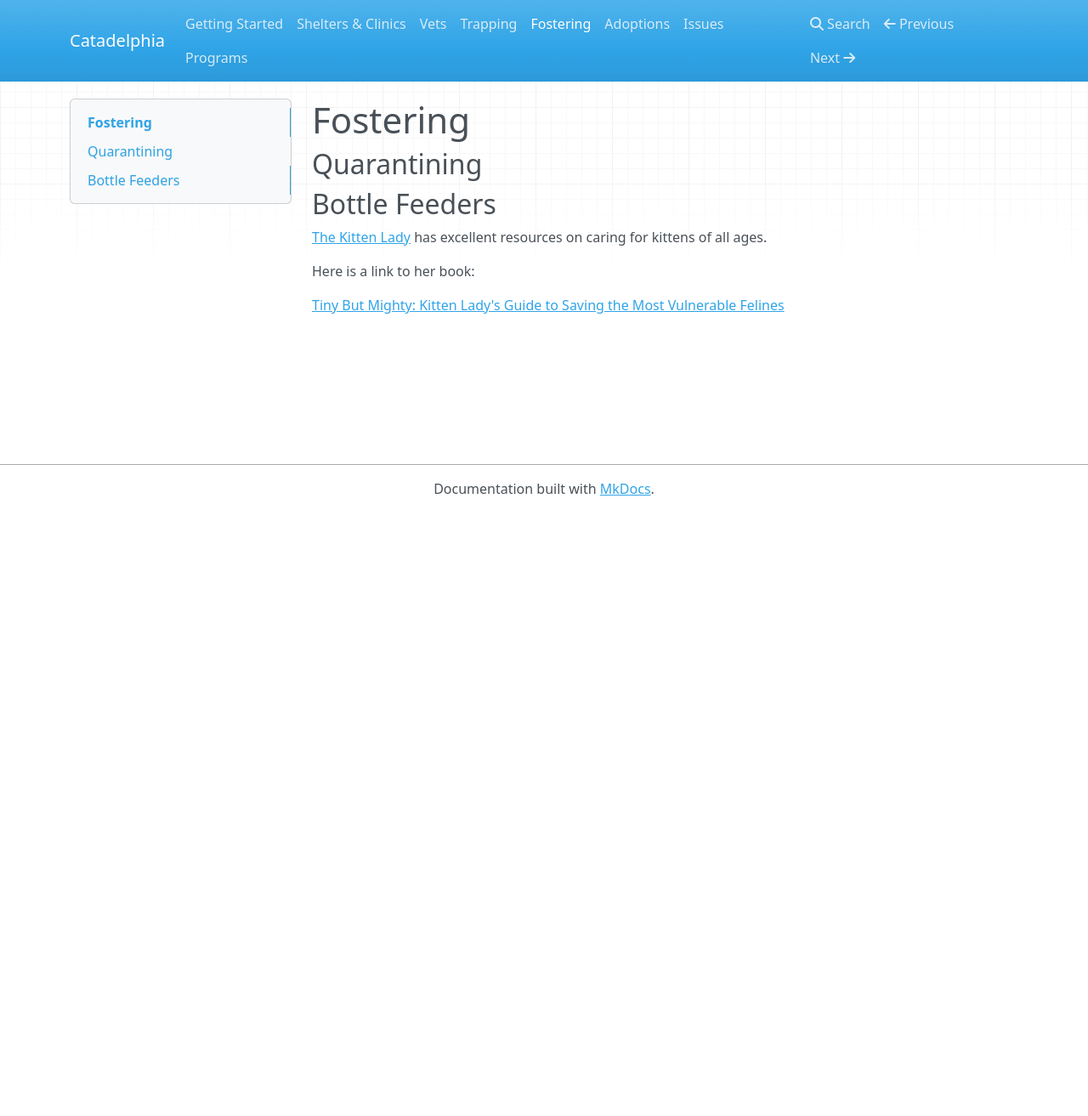
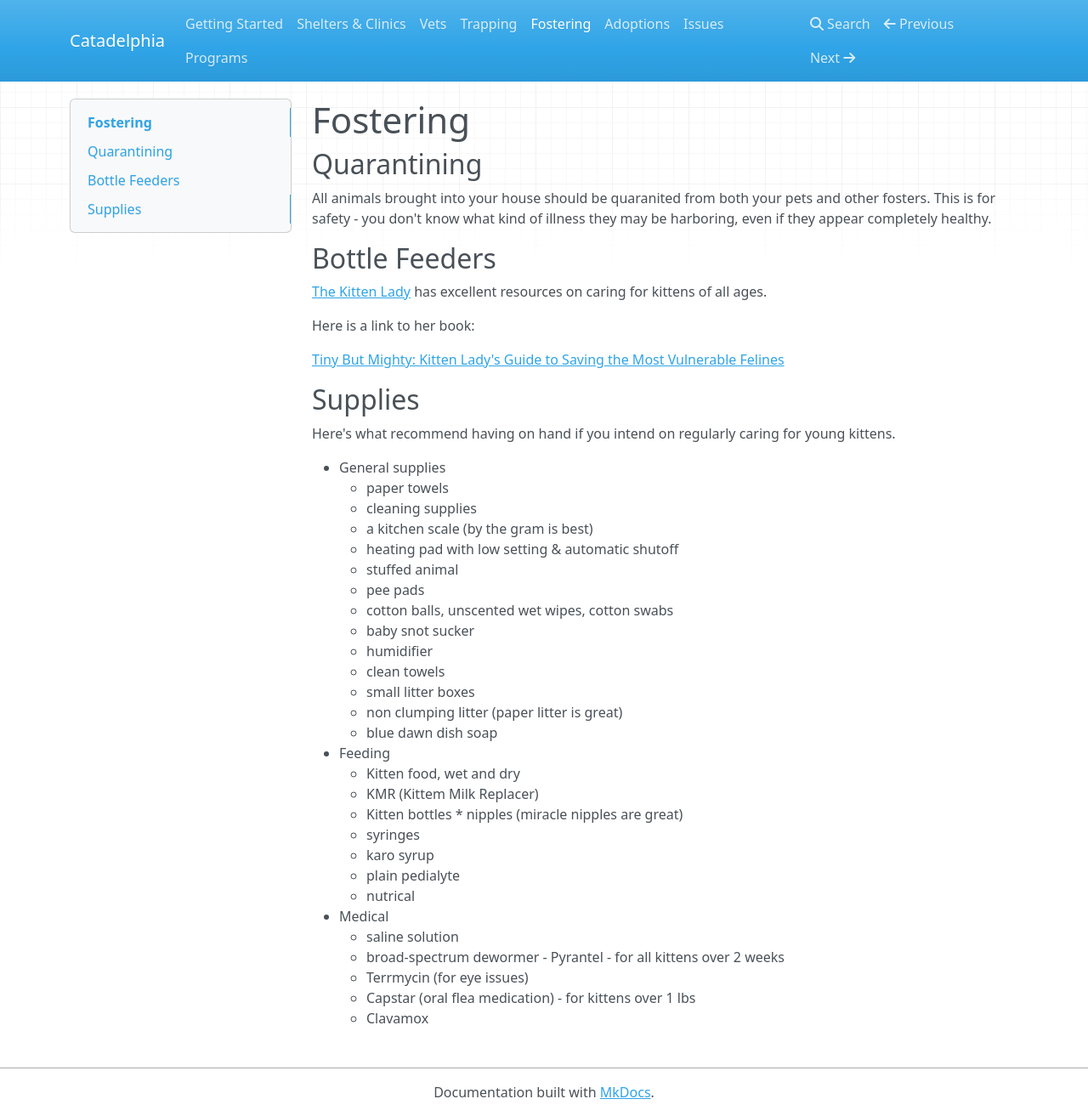
Before and after one commit to AlannaBurke/catadelphia, an MkDocs documentation site: the page built from docs/fostering.md, in a window 1280 px wide and 1313 px high. Shown: the whole window at 85% size. Built offline with MkDocs 1.6.1, drawn with Linux system fonts in a browser that asks for light colours; nearby versions of some CDN libraries.

Commit message:
Adding info.

```diff
--- a/docs/fostering.md
+++ b/docs/fostering.md
@@ -1,8 +1,41 @@
 # Fostering
 ## Quarantining
+All animals brought into your house should be quaranited from both your pets and other fosters. This is for safety - you don't know what kind of illness they may be harboring, even if they appear completely healthy.
 ## Bottle Feeders
 [The Kitten Lady](http://www.kittenlady.org/savekittens) has excellent resources on caring for kittens of all ages.
 
 Here is a link to her book:
 
 [Tiny But Mighty: Kitten Lady's Guide to Saving the Most Vulnerable Felines](https://www.amazon.com/Tiny-But-Mighty-Vulnerable-Felines/dp/1524744069/)
+
+## Supplies
+Here's what recommend having on hand if you intend on regularly caring for young kittens.
+
+ * General supplies
+    * paper towels
+    * cleaning supplies
+    * a kitchen scale (by the gram is best)
+    * heating pad with low setting & automatic shutoff
+    * stuffed animal
+    * pee pads
+    * cotton balls, unscented wet wipes, cotton swabs
+    * baby snot sucker
+    * humidifier
+    * clean towels
+    * small litter boxes
+    * non clumping litter (paper litter is great)
+    * blue dawn dish soap
+ * Feeding
+    * Kitten food, wet and dry
+    * KMR (Kittem Milk Replacer)
+    * Kitten bottles * nipples (miracle nipples are great)
+    * syringes
+    * karo syrup
+    * plain pedialyte
+    * nutrical
+ * Medical
+    * saline solution
+    * broad-spectrum dewormer - Pyrantel - for all kittens over 2 weeks
+    * Terrmycin (for eye issues)
+    * Capstar (oral flea medication) - for kittens over 1 lbs
+    * Clavamox
```
Also changed, not shown: docs/index.md (+14 -0 lines).
